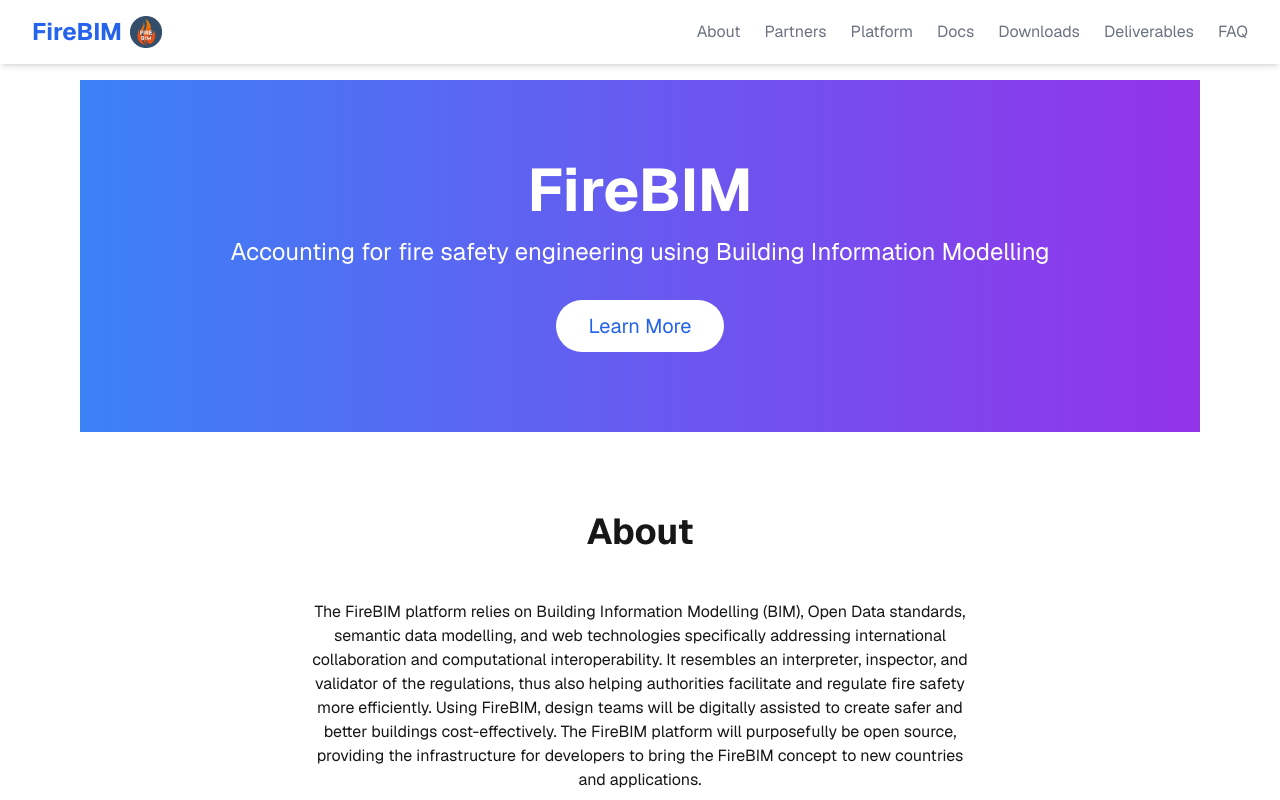
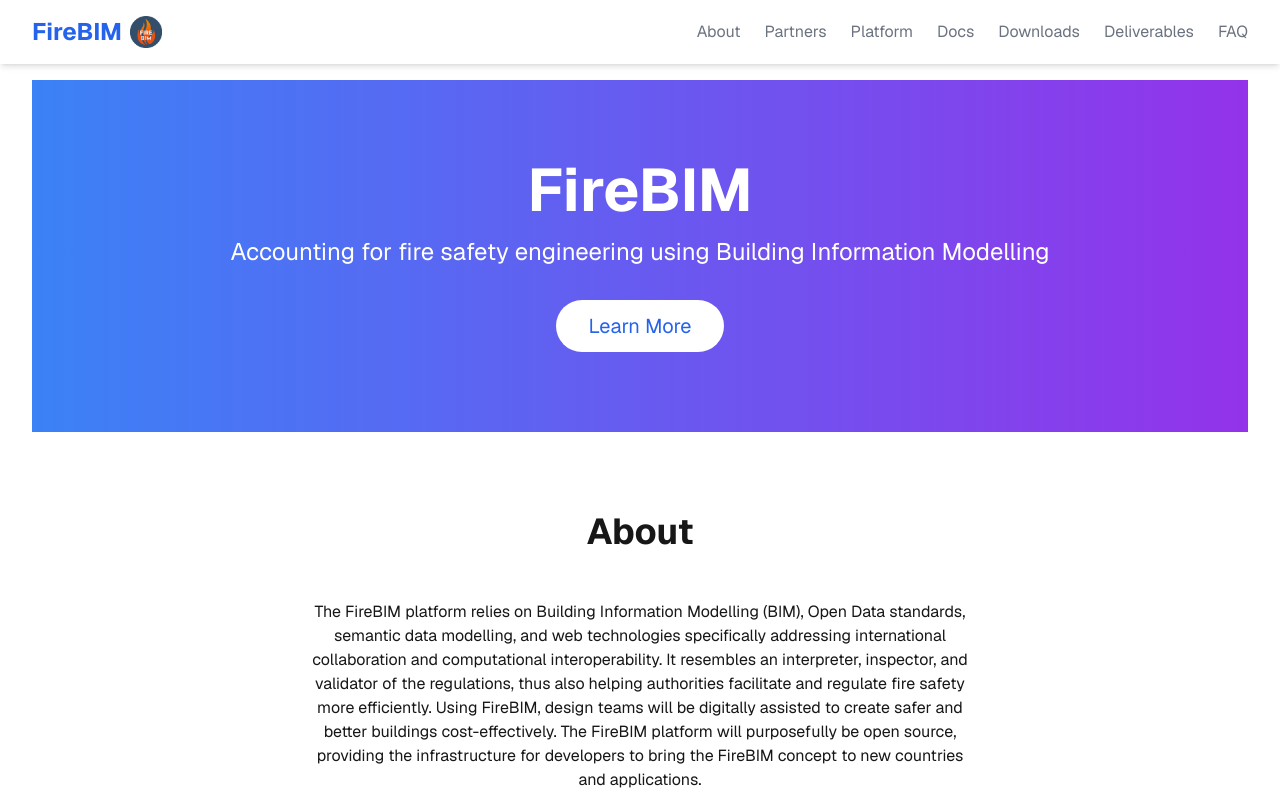
Before and after one commit to FireBIM-org/firebim-website, a Next.js app: page / in a window 1280 px wide. Shown: the top 800 px of the page. Built offline with nearby package versions, Linux system fonts and the light colour scheme; no server answers.

Commit message:
Less padding between content and footer

```diff
--- a/src/app/layout.tsx
+++ b/src/app/layout.tsx
@@ -40,7 +40,7 @@ export default function RootLayout({
       >
         <div className="min-h-screen flex flex-col font-[family-name:var(--font-geist-sans)]">
           <Header />
-          <div className="p-8 sm:p-20 flex-grow">
+          <div className="p-8 sm:pt-20 pb-0 flex-grow">
             {children}
           </div>
           <Footer />
```
